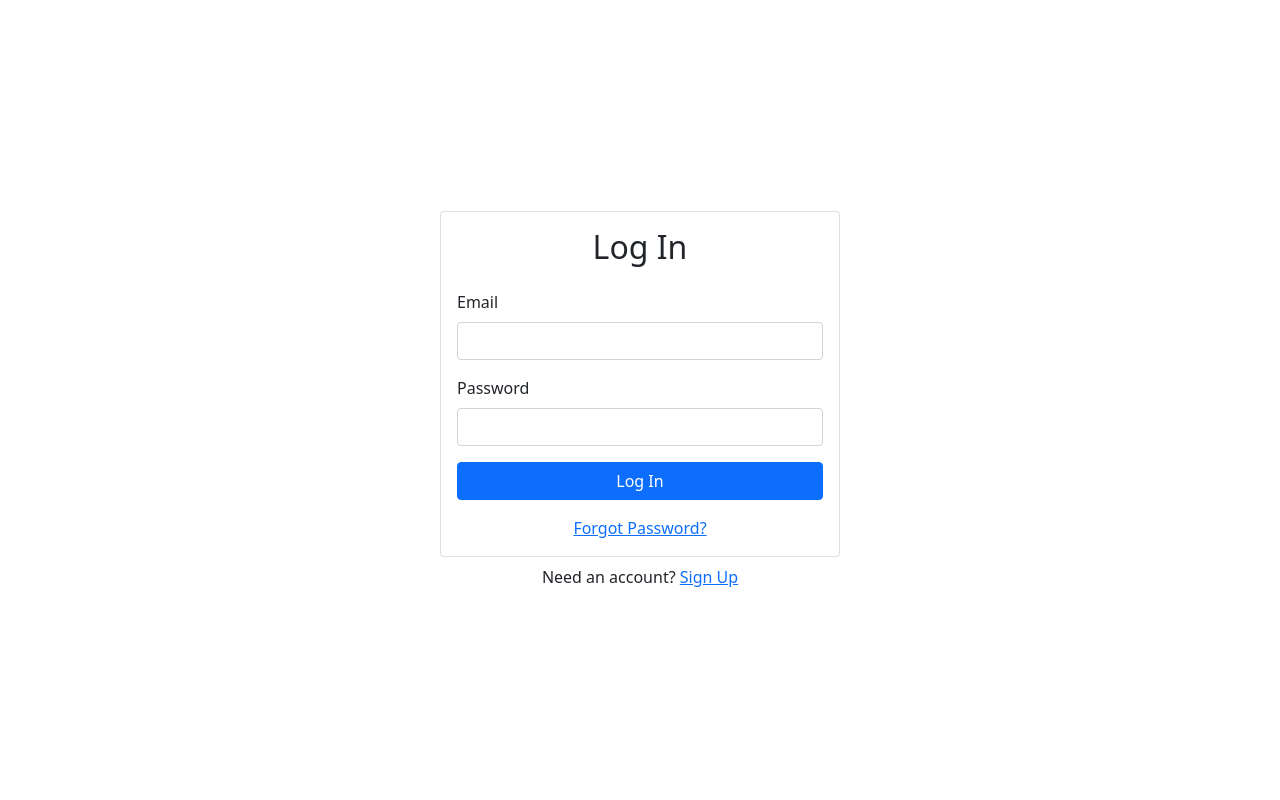
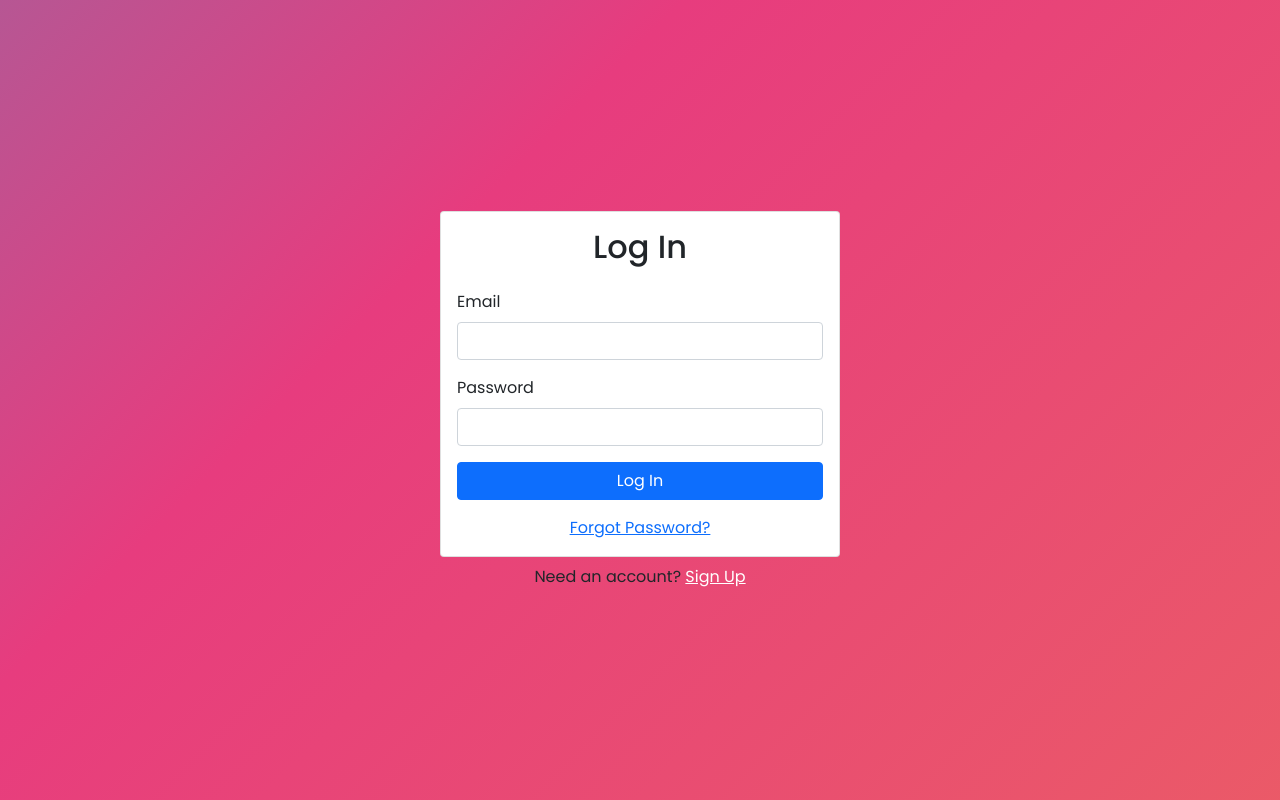
Before and after one commit to lijason122/Bug-Tracker, a React (Create React App) app: page /login in a window 1280 px wide. Built offline with nearby package versions, Linux system fonts and the light colour scheme; no server answers.

Commit message:
Add some styling

```diff
--- a/src/App.js
+++ b/src/App.js
@@ -16,7 +16,7 @@ function App() {
         className="d-flex align-items-center justify-content-center"
         style={{ minHeight: "100vh" }}
       >
-        <div className="w-100" style={{ maxWidth: "400px" }}>
+        <div className="w-100" style={{ maxWidth: "800px" }}>
           <Router>
             <AuthProvider>
               <Routes>
--- a/src/components/BugTable.js
+++ b/src/components/BugTable.js
@@ -7,17 +7,20 @@ const BugTable = (props) => {
   };
 
   return (
-    <table className="table">
-      <thead className="thead-dark">
+    <table
+      className="table table-bordered"
+      style={{ border: "2px solid gray" }}
+    >
+      <thead className="table-secondary">
         <tr>
           <th>Description</th>
           <th>Priority</th>
-          <th>Assigned To</th>
-          <th>Created By</th>
+          <th>Assigned To:</th>
+          <th>Created By:</th>
           <th></th>
         </tr>
       </thead>
-      <tbody>
+      <tbody className="table-light">
         {bugs.length === 0 && (
           <tr>
             <td>No Bugs Found</td>
@@ -27,7 +30,17 @@ const BugTable = (props) => {
           bugs.map((bug) => (
             <tr key={bug.key}>
               <td>{bug.description}</td>
-              <td>{bug.priority}</td>
+              <td
+                className={
+                  bug.priority === "Low"
+                    ? "bg-success text-white"
+                    : bug.priority === "Medium"
+                    ? "bg-warning text-white"
+                    : "bg-danger text-white"
+                }
+              >
+                {bug.priority}
+              </td>
               <td>{bug.assignedTo}</td>
               <td>{bug.createBy}</td>
               <td>
--- a/src/components/BugTracker.js
+++ b/src/components/BugTracker.js
@@ -16,6 +16,7 @@ const BugTracker = () => {
 
   useEffect(() => {
     db.collection("bugs")
+      .orderBy("order", "asc")
       .get()
       .then((querySnapshot) => {
         let arr = [];
@@ -46,6 +47,8 @@ const BugTracker = () => {
       priority: newBugPriority,
       createBy: currentUser.displayName,
       assignedTo: newUser,
+      order:
+        newBugPriority === "High" ? 1 : newBugPriority === "Medium" ? 2 : 3,
     };
 
     setNewBugDescription("");
@@ -61,10 +64,10 @@ const BugTracker = () => {
   };
 
   return (
-    <div className="w-100" style={{ maxWidth: "8000px" }}>
+    <div>
       <h1>Bug Tracker 🐛</h1>
       <BugTable bugs={bugList} onDeleteBug={(id) => deleteBug(id)} />
-      <form className="add-new-bug-form" onSubmit={addBug}>
+      <form onSubmit={addBug}>
         <Form.Group id="newBugDescription">
           <Form.Label>New Bug Description:</Form.Label>
           <Form.Control
@@ -88,13 +91,14 @@ const BugTracker = () => {
           </Form.Select>
         </Form.Group>
         <Form.Group id="newUser" className="mt-3">
-          <Form.Label>Assigned To:</Form.Label>
+          <Form.Label>Assign To:</Form.Label>
           <Form.Select
             type="text"
             required
             value={newUser}
             onChange={(event) => setNewUser(event.target.value)}
           >
+            <option>Select User</option>
             {userList.map((user, i) => {
               return (
                 <option key={i} value={user.name}>
@@ -109,7 +113,9 @@ const BugTracker = () => {
         </Button>
       </form>
       <div className="w-100 text-center mt-2">
-        <Link to="/">Go Back</Link>
+        <Link to="/" className="link">
+          Go Back
+        </Link>
       </div>
     </div>
   );
--- a/src/components/Dashboard.js
+++ b/src/components/Dashboard.js
@@ -1,5 +1,5 @@
 import React, { useState } from "react";
-import { Card, Button, Alert } from "react-bootstrap";
+import { Card, Button, Alert, Container } from "react-bootstrap";
 import { useAuth } from "../contexts/AuthContext";
 import { Link, useNavigate } from "react-router-dom";
 
@@ -21,7 +21,11 @@ const Dashboard = () => {
 
   console.log(currentUser);
   return (
-    <>
+    <Container
+      className="d-flex align-items-center justify-content-center"
+      style={{ minHeight: "100vh" }}
+    >
+      <div className="w-100" style={{ maxWidth: "400px" }}>
         <h1>Welcome, {currentUser.displayName}!</h1>
         <Card>
           <Card.Body>
@@ -29,7 +33,7 @@ const Dashboard = () => {
             {error && <Alert variant="danger">{error}</Alert>}
             <strong>Email:</strong> {currentUser.email}
             <br />
-          <strong>Name:</strong> {currentUser.displayName}
+            <strong>Signed in as:</strong> {currentUser.displayName}
             <Link to="/update-profile" className="btn btn-primary w-100 mt-3">
               Update Profile
             </Link>
@@ -39,11 +43,12 @@ const Dashboard = () => {
           </Card.Body>
         </Card>
         <div className="w-100 text-center mt-2">
-        <Button variant="link" onClick={handleLogout}>
+          <Button className="link" variant="link" onClick={handleLogout}>
             Log Out
           </Button>
         </div>
-    </>
+      </div>
+    </Container>
   );
 };
 
--- a/src/components/ForgotPassword.js
+++ b/src/components/ForgotPassword.js
@@ -1,5 +1,5 @@
 import React, { useState, useRef } from "react";
-import { Form, Button, Card, Alert } from "react-bootstrap";
+import { Form, Button, Card, Alert, Container } from "react-bootstrap";
 import { useAuth } from "../contexts/AuthContext";
 import { Link } from "react-router-dom";
 
@@ -27,7 +27,11 @@ const ForgotPassword = () => {
   }
 
   return (
-    <>
+    <Container
+      className="d-flex align-items-center justify-content-center"
+      style={{ minHeight: "100vh" }}
+    >
+      <div className="w-100" style={{ maxWidth: "400px" }}>
         <Card>
           <Card.Body>
             <h2 className="text-center mb-4">Password Reset</h2>
@@ -48,9 +52,13 @@ const ForgotPassword = () => {
           </Card.Body>
         </Card>
         <div className="w-100 text-center mt-2">
-        Need an account? <Link to="/signup">Sign Up</Link>
+          Need an account?{" "}
+          <Link to="/signup" className="link">
+            Sign Up
+          </Link>
         </div>
-    </>
+      </div>
+    </Container>
   );
 };
 
--- a/src/components/Login.js
+++ b/src/components/Login.js
@@ -1,5 +1,5 @@
 import React, { useState, useRef } from "react";
-import { Form, Button, Card, Alert } from "react-bootstrap";
+import { Form, Button, Card, Alert, Container } from "react-bootstrap";
 import { useAuth } from "../contexts/AuthContext";
 import { Link, useNavigate } from "react-router-dom";
 
@@ -27,7 +27,11 @@ const Login = () => {
   }
 
   return (
-    <>
+    <Container
+      className="d-flex align-items-center justify-content-center"
+      style={{ minHeight: "100vh" }}
+    >
+      <div className="w-100" style={{ maxWidth: "400px" }}>
         <Card>
           <Card.Body>
             <h2 className="text-center mb-4">Log In</h2>
@@ -51,9 +55,13 @@ const Login = () => {
           </Card.Body>
         </Card>
         <div className="w-100 text-center mt-2">
-        Need an account? <Link to="/signup">Sign Up</Link>
+          Need an account?{" "}
+          <Link to="/signup" className="link">
+            Sign Up
+          </Link>
         </div>
-    </>
+      </div>
+    </Container>
   );
 };
 
--- a/src/components/Signup.js
+++ b/src/components/Signup.js
@@ -1,5 +1,5 @@
 import React, { useState, useRef } from "react";
-import { Form, Button, Card, Alert } from "react-bootstrap";
+import { Form, Button, Card, Alert, Container } from "react-bootstrap";
 import { useAuth } from "../contexts/AuthContext";
 import { Link, useNavigate } from "react-router-dom";
 
@@ -40,7 +40,11 @@ const Signup = () => {
   }
 
   return (
-    <>
+    <Container
+      className="d-flex align-items-center justify-content-center"
+      style={{ minHeight: "100vh" }}
+    >
+      <div className="w-100" style={{ maxWidth: "400px" }}>
         <Card>
           <Card.Body>
             <h2 className="text-center mb-4">Sign Up</h2>
@@ -60,7 +64,11 @@ const Signup = () => {
               </Form.Group>
               <Form.Group id="password-confirm" className="mt-3">
                 <Form.Label>Password Confirmation</Form.Label>
-              <Form.Control type="password" ref={passwordConfirmRef} required />
+                <Form.Control
+                  type="password"
+                  ref={passwordConfirmRef}
+                  required
+                />
               </Form.Group>
               <Button disabled={loading} className="w-100 mt-3" type="submit">
                 Sign Up
@@ -69,9 +77,13 @@ const Signup = () => {
           </Card.Body>
         </Card>
         <div className="w-100 text-center mt-2">
-        Already have an account? <Link to="/login">Log In</Link>
+          Already have an account?{" "}
+          <Link to="/login" className="link">
+            Log In
+          </Link>
         </div>
-    </>
+      </div>
+    </Container>
   );
 };
 
--- a/src/components/UpdateProfile.js
+++ b/src/components/UpdateProfile.js
@@ -1,5 +1,5 @@
 import React, { useState, useRef } from "react";
-import { Form, Button, Card, Alert } from "react-bootstrap";
+import { Form, Button, Card, Alert, Container } from "react-bootstrap";
 import { useAuth } from "../contexts/AuthContext";
 import { Link, useNavigate } from "react-router-dom";
 
@@ -47,7 +47,11 @@ const UpdateProfile = () => {
   }
 
   return (
-    <>
+    <Container
+      className="d-flex align-items-center justify-content-center"
+      style={{ minHeight: "100vh" }}
+    >
+      <div className="w-100" style={{ maxWidth: "400px" }}>
         <Card>
           <Card.Body>
             <h2 className="text-center mb-4">Update Profile</h2>
@@ -94,9 +98,12 @@ const UpdateProfile = () => {
           </Card.Body>
         </Card>
         <div className="w-100 text-center mt-2">
-        <Link to="/">Cancel</Link>
+          <Link to="/" className="link">
+            Cancel
+          </Link>
         </div>
-    </>
+      </div>
+    </Container>
   );
 };
 
--- /dev/null
+++ b/src/index.css
@@ -0,0 +1,31 @@
+@import url('https://fonts.googleapis.com/css2?family=Poppins:wght@300;400;500;600&display=swap');
+html, body {
+    width: 100%;
+    height:100%;
+}
+
+body {
+    font-family: "Poppins";
+    background: linear-gradient(-45deg, #ee7752, #e73c7e, #23a6d5, #23d5ab);
+    background-size: 400% 400%;
+    animation: gradient 15s ease infinite;
+}
+
+@keyframes gradient {
+    0% {
+        background-position: 0% 50%;
+    }
+    50% {
+        background-position: 100% 50%;
+    }
+    100% {
+        background-position: 0% 50%;
+    }
+}
+
+.link {
+    color: #FFF;
+  }
+.link:hover {
+    color: yellow
+}
--- a/src/index.js
+++ b/src/index.js
@@ -2,6 +2,7 @@ import React from "react";
 import { createRoot } from "react-dom/client";
 import App from "./App";
 import "bootstrap/dist/css/bootstrap.min.css";
+import "./index.css";
 
 const rootElement = document.getElementById("root");
 const root = createRoot(rootElement);
```
Lines whose indentation alone changed are shown as unchanged.
